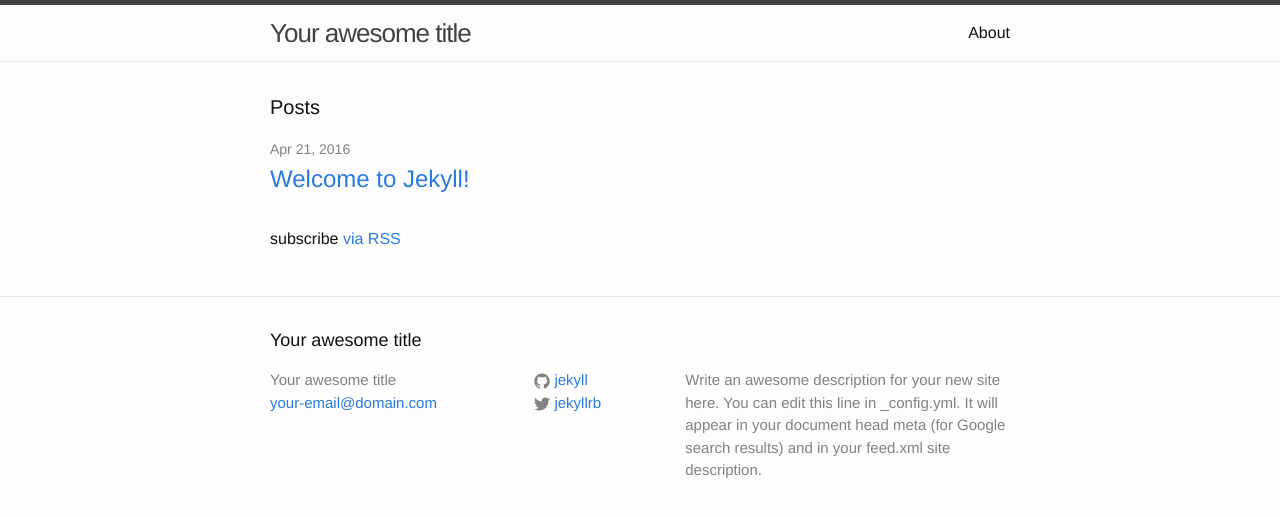
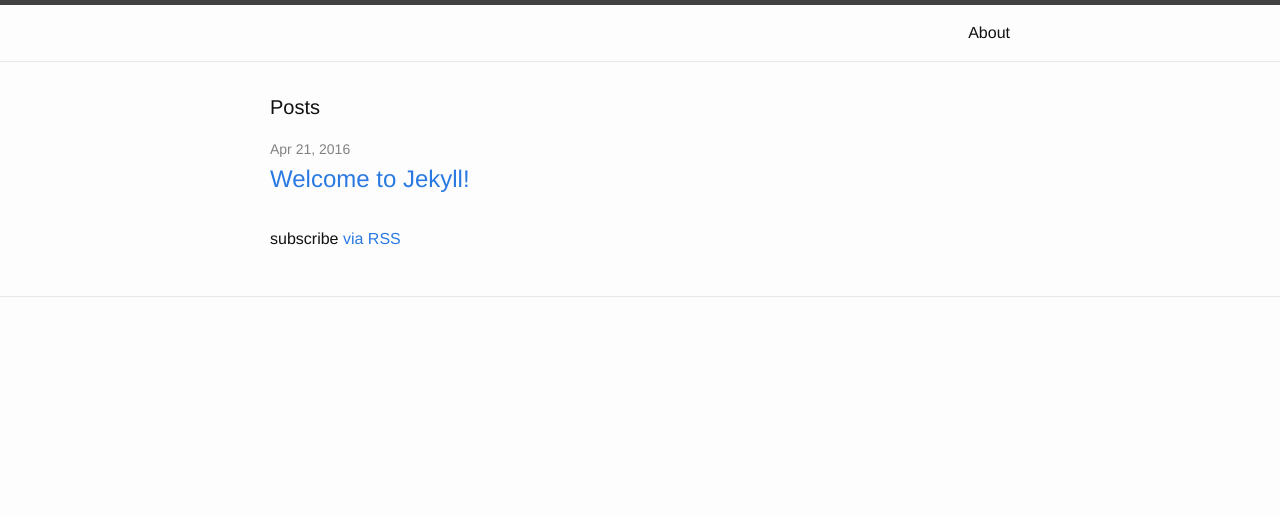
Before and after one commit to MatthewChen/siri.repo, a Jekyll site: the page built from index.html, in a window 1280 px wide. Shown: the top 517 px of the page. Built offline with Jekyll 4.4.1, drawn with Linux system fonts in a browser that asks for light colours.

Commit message:
修改_config.yml

```diff
--- a/_config.yml
+++ b/_config.yml
@@ -1,21 +1,7 @@
-# Welcome to Jekyll!
-#
-# This config file is meant for settings that affect your whole blog, values
-# which you are expected to set up once and rarely need to edit after that.
-# For technical reasons, this file is *NOT* reloaded automatically when you use
-# 'jekyll serve'. If you change this file, please restart the server process.
-
-# Site settings
-title: Your awesome title
-email: your-email@domain.com
-description: > # this means to ignore newlines until "baseurl:"
-  Write an awesome description for your new site here. You can edit this
-  line in _config.yml. It will appear in your document head meta (for
-  Google search results) and in your feed.xml site description.
-baseurl: "" # the subpath of your site, e.g. /blog
-url: "http://yourdomain.com" # the base hostname & protocol for your site
-twitter_username: jekyllrb
-github_username:  jekyll
-
-# Build settings
-markdown: kramdown
+ github: [metadata]
+ kramdown:
+   input: GFM
+   hard_wrap: false
+ gems:
+   - jekyll-coffeescript
+   - jekyll-paginate
```
Also changed, not shown: config.txt (added, +21 -0 lines).
